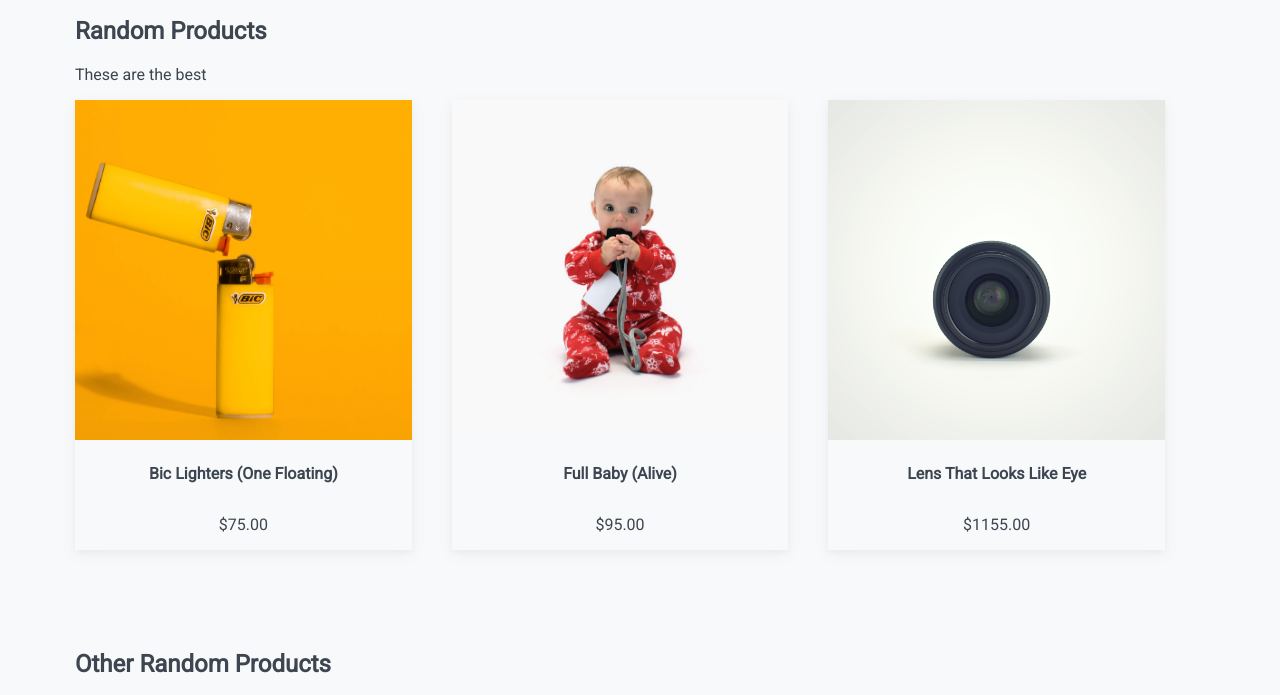
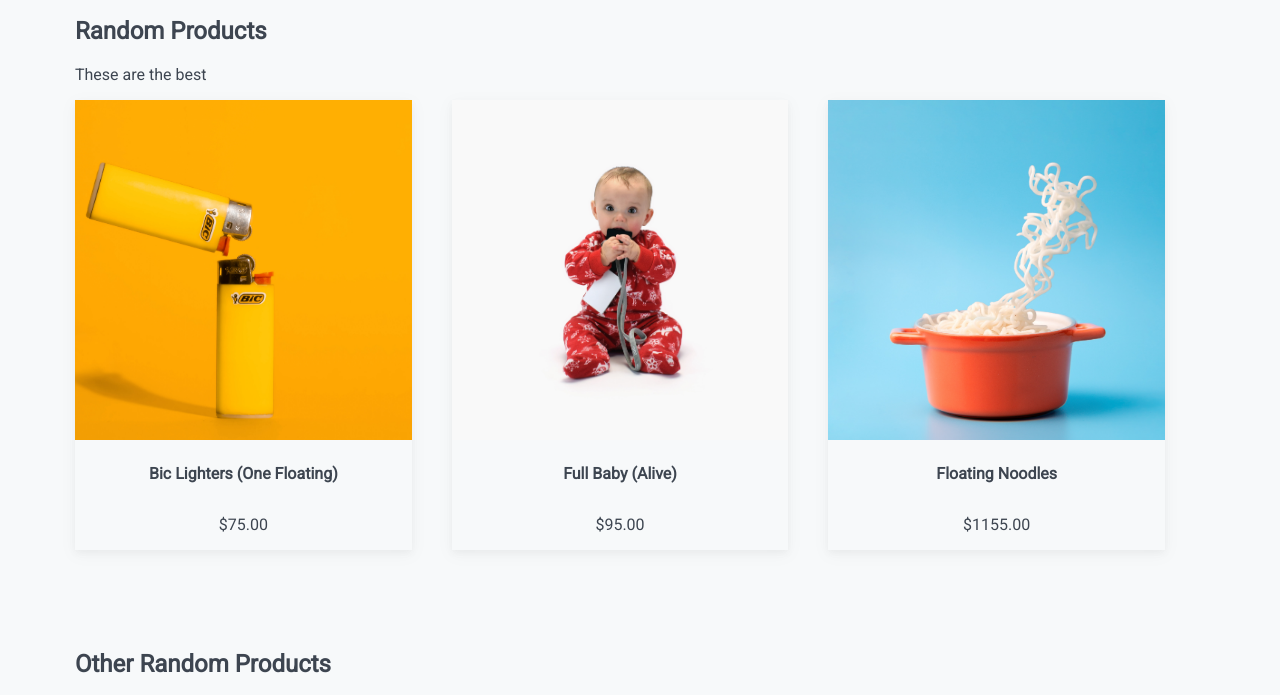
Before and after one commit to tannerlemon/static-storefront, a plain HTML site: page index.html in a window 1280 px wide. Shown: the part 922-1617 px from the top of the page. Drawn offline with Linux system fonts and the light colour scheme.

Commit message:
floating noodles

```diff
--- a/index.html
+++ b/index.html
@@ -65,12 +65,12 @@
         <div class="singleProduct">
           <a href="">
             <img
-              src="./images/barrett-ward-pI1pPuGKuTQ-unsplash.jpg"
+              src="./images/mae-mu-ORbjDimQgJc-unsplash.jpg"
               alt=""
               class="productImage"
             />
             <div class="productDetails">
-              <p><strong>Lens That Looks Like Eye</strong></p>
+              <p><strong>Floating Noodles</strong></p>
               <p>$1155.00</p>
             </div>
           </a>
```
Also changed, not shown: images/copal-4mdUOt035ak-unsplash.jpg (deleted), images/dean-ricciardi-UPOH3FAGs8g-unsplash.jpg (deleted), images/grant-ritchie-n_wXNttWVGs-unsplash.jpg (deleted), images/imani-bahati-LxVxPA1LOVM-unsplash.jpg (deleted), images/mae-mu-6A1aHee_6XA-unsplash.jpg (deleted), images/mae-mu-IOYpau-pM_c-unsplash.jpg (deleted), images/mae-mu-mLlM83CsG3I-unsplash.jpg (deleted), images/phaedra-botanicals-ga-OGEV0Uag-unsplash.jpg (deleted).
